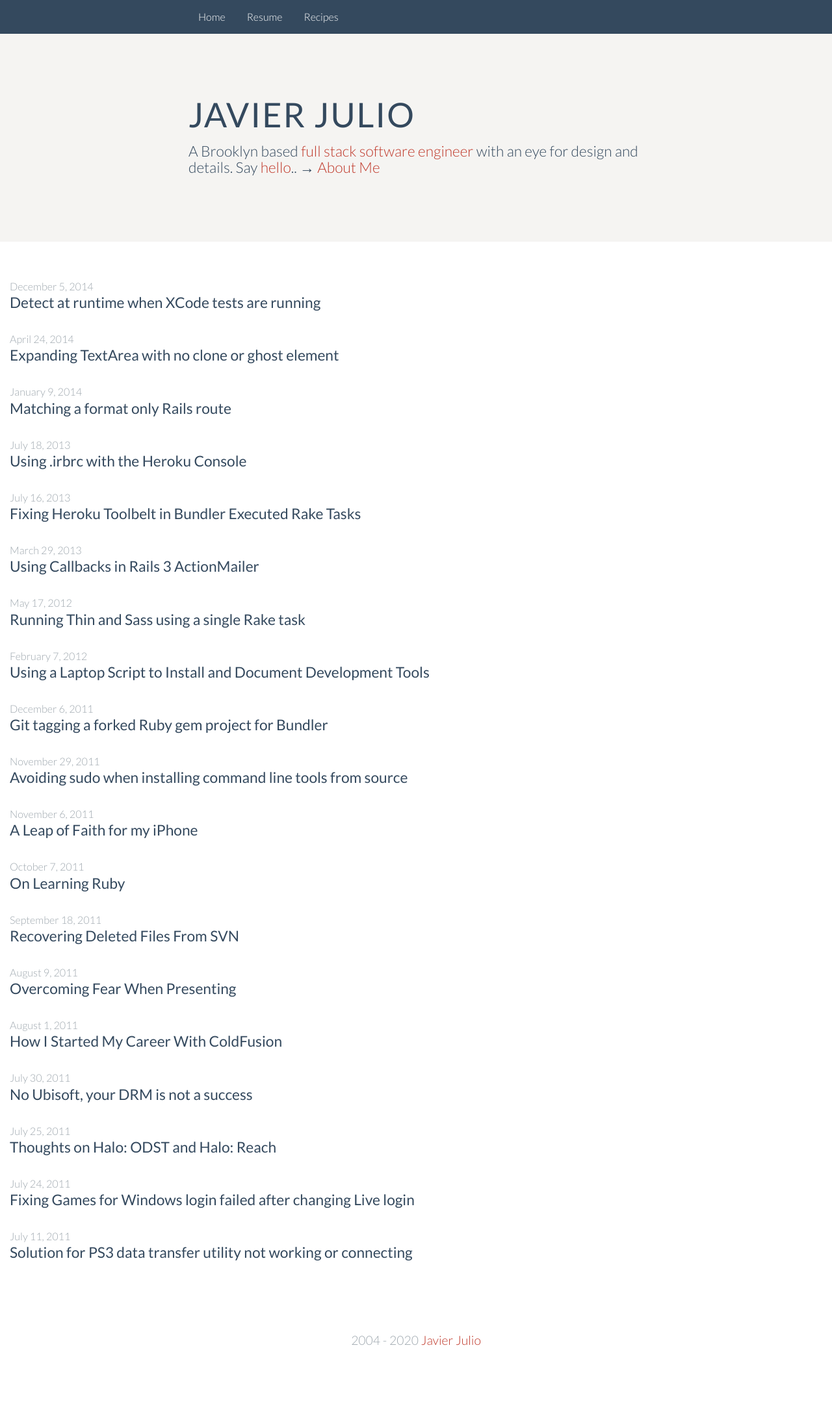
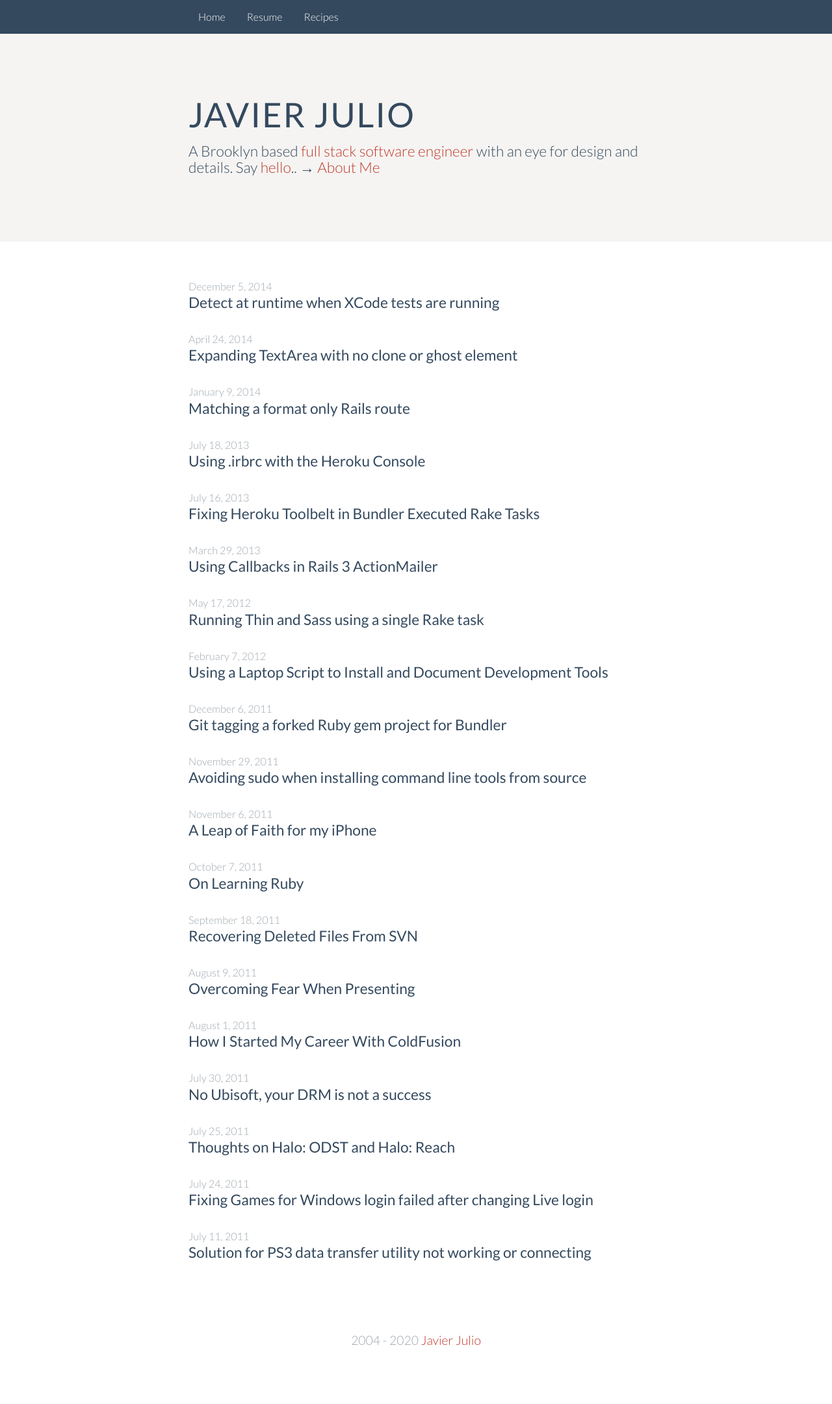
Before and after one commit to javierjulio/javierjulio.github.io, a Jekyll site: the page built from index.html, in a window 1280 px wide. Shown: the whole page at 65% size. Built offline with Jekyll 4.4.1, drawn with Linux system fonts in a browser that asks for light colours.

Commit message:
Fix container style to maintain previous max-width

```diff
--- a/css/main.scss
+++ b/css/main.scss
@@ -119,6 +119,13 @@ h6, .heading-6 { font-size: $h6-font-size; }
   position: relative;
 }
 
+@media only screen and (min-width: 759px) {
+  .container {
+    max-width: 740px;
+    padding: 0 20px;
+  }
+}
+
 .navbar {
   background-color: #34495E;
 //   margin-bottom: 5em;
@@ -189,13 +196,6 @@ h6, .heading-6 { font-size: $h6-font-size; }
 @media only screen and (min-width: 567px) {
   body {
     font-size: $base-font-size;
-  }
-
-  .c1 {
-//     font-size: 1.25rem;
-  }
-  .site-header h2 {
-//     padding: 0 3em;
   }
 }
 
```
